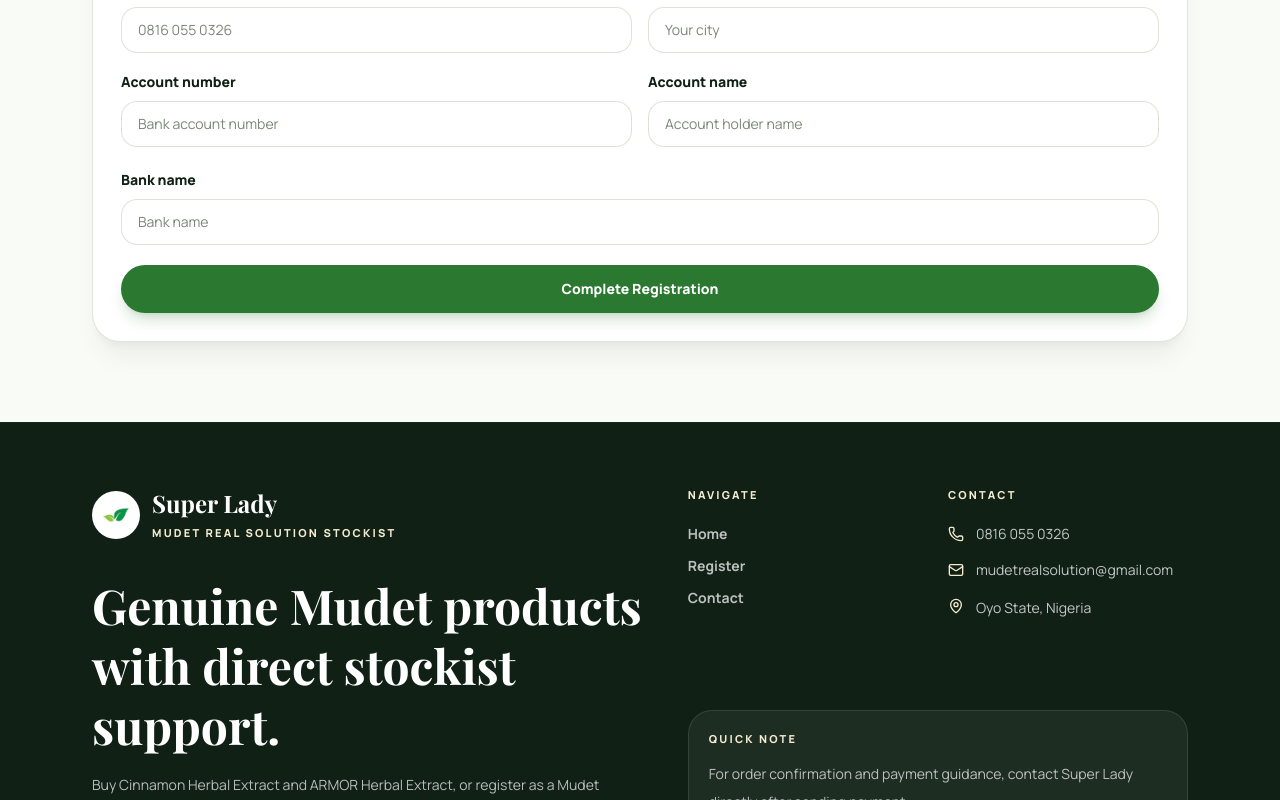
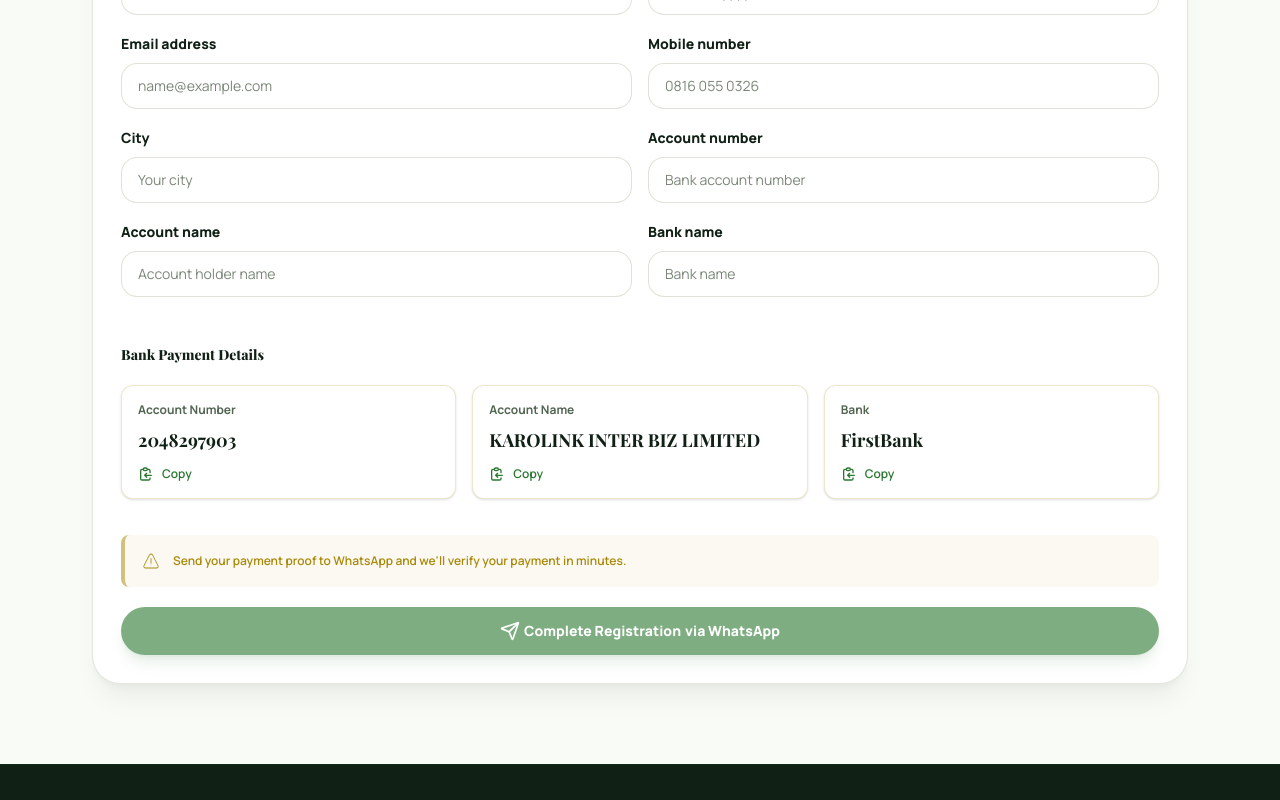
Before and after one commit to youngbee08/mudet_stockist, a React (Vite) app: page /register in a window 1280 px wide. Shown: the part 620-1420 px from the top of the page. Built offline with nearby package versions, Linux system fonts and the light colour scheme.

Commit message:
refactor: change the logic and scope of registration page

```diff
--- a/src/pages/Affiliate.tsx
+++ b/src/pages/Affiliate.tsx
@@ -1,7 +1,17 @@
 import React, { useMemo, useState } from "react";
 import { toast } from "sonner";
 import { motion } from "framer-motion";
-import {  Check} from "lucide-react";
+import { Check, Send } from "lucide-react";
+import { HiOutlineClipboardCopy } from "react-icons/hi";
+import { CiWarning } from "react-icons/ci";
+
+const BANK_DETAILS = {
+  accountNumber: "2048297903",
+  accountName: "KAROLINK INTER BIZ LIMITED",
+  bank: "FirstBank",
+  whatsappPhone: "2348160550326",
+  displayPhone: "0816 055 0326",
+};
 
 const packages = [
   { id: "lunch", name: "Lunch", price: 14000, pv: 10, products: "1 bottle" },
@@ -47,6 +57,7 @@ const Affiliate: React.FC = () => {
   const [selectedPackage, setSelectedPackage] = useState(packages[0].id);
   const [form, setForm] = useState({
     fullName: "",
+    userName: "",
     gender: "",
     dob: "",
     email: "",
@@ -65,15 +76,15 @@ const Affiliate: React.FC = () => {
 
   const isCompleted = useMemo(
     () =>
-      !!(
-        form.fullName.trim() &&
+      !!(form.fullName.trim() && form.userName,
+      form.gender.trim() &&
+        form.dob.trim() &&
         form.email.trim() &&
         form.phone.trim() &&
         form.city.trim() &&
         form.accountNumber.trim() &&
         form.accountName.trim() &&
-        form.bankName.trim()
-      ),
+        form.bankName.trim()),
     [form],
   );
 
@@ -83,10 +94,68 @@ const Affiliate: React.FC = () => {
       setForm((current) => ({ ...current, [key]: event.target.value }));
     };
 
+  const handleCopyAccountNumber = async (text: string, label: string) => {
+    try {
+      await navigator.clipboard.writeText(text);
+      toast.success(`${label} copied.`);
+    } catch {
+      toast.error("Copy failed. Please copy manually.");
+    }
+  };
+
+  const formatWhatsAppMessage = () => {
+    return `*📌 MUDET REGISTRATION 📌*
+
+*═══════════════════════════════*
+*SPONSOR & PACKAGE INFORMATION*
+*═══════════════════════════════*
+Sponsor Username: mercy01
+Reg. Package: ${selectedPackageDetails.name}
+Price: NGN ${selectedPackageDetails.price.toLocaleString()}
+PV Points: ${selectedPackageDetails.pv}
+Products: ${selectedPackageDetails.products}
+
+*═══════════════════════════════*
+*NEW MEMBER DETAILS*
+*═══════════════════════════════*
+Username: ${form.userName}
+Full Name: ${form.fullName}
+Gender: ${form.gender}
+Date Of Birth: ${form.dob}
+Active E-mail: ${form.email}
+Mobile No: ${form.phone}
+Pick up City: ${form.city}
+
+*═══════════════════════════════*
+*ACCOUNT DETAILS*
+*═══════════════════════════════*
+Account No: ${form.accountNumber}
+Account Name: ${form.accountName}
+Bank Name: ${form.bankName}
+`.trim();
+  };
+
+  const getMissingFields = (): string[] => {
+    const missing: string[] = [];
+    if (!form.fullName.trim()) missing.push("Full Name");
+    if (!form.userName.trim()) missing.push("Username");
+    if (!form.gender.trim()) missing.push("Gender");
+    if (!form.dob.trim()) missing.push("Date of Birth");
+    if (!form.email.trim()) missing.push("Email");
+    if (!form.phone.trim()) missing.push("Mobile Number");
+    if (!form.city.trim()) missing.push("City");
+    if (!form.accountNumber.trim()) missing.push("Account Number");
+    if (!form.accountName.trim()) missing.push("Account Name");
+    if (!form.bankName.trim()) missing.push("Bank Name");
+    return missing;
+  };
+
   const handleSubmit = (event: React.FormEvent) => {
     event.preventDefault();
-    if (!isCompleted) {
-      toast.error("Please fill all registration and account details.");
+
+    const missingFields = getMissingFields();
+    if (missingFields.length > 0) {
+      toast.error(`Missing: ${missingFields.join(", ")}`);
       return;
     }
 
@@ -94,10 +163,18 @@ const Affiliate: React.FC = () => {
       sponsor: "mercy01",
       package: selectedPackageDetails.name,
       ...form,
+      paymentInfo: BANK_DETAILS,
+      dateISO: new Date().toISOString(),
+      status: "sent_to_whatsapp",
     };
     sessionStorage.setItem("mudetRegistration", JSON.stringify(registration));
+
+    const message = encodeURIComponent(formatWhatsAppMessage());
+    const whatsappUrl = `https://wa.me/${BANK_DETAILS.whatsappPhone}?text=${message}`;
+    window.open(whatsappUrl, "_blank");
+
     setSubmitted(true);
-    toast.success("Registration details saved. We will contact you soon.");
+    toast.success("Opening WhatsApp with your registration details.");
   };
 
   return (
@@ -114,28 +191,27 @@ const Affiliate: React.FC = () => {
               <div className="mx-auto flex h-14 w-14 items-center justify-center rounded-full bg-primary text-white">
                 <Check className="h-7 w-7" />
               </div>
-              <p className="mt-5 section-kicker">Registration saved</p>
+              <p className="mt-5 section-kicker">Registration sent</p>
               <h2 className="mt-3 font-display text-3xl font-bold text-neutral-dark">
                 Thank you for registering.
               </h2>
               <p className="mt-3 text-sm leading-7 text-neutral-soft">
-                Super Lady will review your package choice and contact you with
-                the next steps.
-              </p>
-            </div>
-            <div className="grid gap-3 rounded-3xl border border-primary/10 bg-white p-5">
-              <p className="section-kicker">Selected package</p>
-              <p className="text-2xl font-extrabold text-neutral-dark">
-                {selectedPackageDetails.name}
-              </p>
-              <p className="text-sm font-bold text-primary">
-                NGN {selectedPackageDetails.price.toLocaleString()} /{" "}
-                {selectedPackageDetails.pv} PV /{" "}
-                {selectedPackageDetails.products}
+                Your details have been prepared for WhatsApp. Please complete
+                payment to the account below and send proof on WhatsApp.
               </p>
             </div>
           </div>
         ) : (
+          <div className="flex flex-col gap-4">
+            <div>
+              <h2 className="text-xl lg:text-3xl font-extrabold text-neutral-dark">
+                Complete Registration
+              </h2>
+              <p className="text-sm leading-7 text-neutral-soft">
+                Choose a startup package to access exclusive herbal extracts,
+                and store sponsor bonuses.
+              </p>
+            </div>
             <form className="grid gap-5" onSubmit={handleSubmit}>
               <div>
                 <label className="text-sm font-extrabold text-neutral-dark">
@@ -148,7 +224,8 @@ const Affiliate: React.FC = () => {
                 >
                   {packages.map((pkg) => (
                     <option key={pkg.id} value={pkg.id}>
-                    {pkg.name} - NGN {pkg.price.toLocaleString()} - {pkg.pv} PV
+                      {pkg.name} - NGN {pkg.price.toLocaleString()} - {pkg.pv}{" "}
+                      PV
                     </option>
                   ))}
                 </select>
@@ -157,33 +234,32 @@ const Affiliate: React.FC = () => {
               <div className="rounded-3xl border border-primary/10 bg-secondary p-5">
                 <div className="flex items-start justify-between gap-4">
                   <div>
-                  <p className="section-kicker">Selected</p>
                     <h2 className="mt-2 text-2xl font-extrabold text-neutral-dark">
                       {selectedPackageDetails.name}
                     </h2>
                   </div>
-                <p className="rounded-full bg-white px-4 py-2 text-sm font-extrabold text-primary shadow-sm">
-                  {selectedPackageDetails.pv} PV
-                </p>
                 </div>
                 <p className="mt-3 text-sm font-bold text-neutral-soft">
                   NGN {selectedPackageDetails.price.toLocaleString()} includes{" "}
-                {selectedPackageDetails.products}.
+                  {selectedPackageDetails.products} &{" "}
+                  {selectedPackageDetails.pv} point value(pv).
                 </p>
               </div>
 
               <div className="grid gap-4 sm:grid-cols-2">
                 {[
                   ["fullName", "Full name", "Your full name"],
+                  ["userName", "Username", "Your username"],
                   ["gender", "Gender", "Male / Female"],
                   ["dob", "Date of birth", ""],
-                ["email", "Active email", "name@example.com"],
+                  ["email", "Email address", "name@example.com"],
                   ["phone", "Mobile number", "0816 055 0326"],
-                ["city", "Pickup city", "Your city"],
+                  ["city", "City", "Your city"],
                   ["accountNumber", "Account number", "Bank account number"],
                   ["accountName", "Account name", "Account holder name"],
+                  ["bankName", "Bank name", "Bank name"],
                 ].map(([key, label, placeholder]) => (
-                <div key={key}>
+                  <div key={key as string}>
                     <label className="text-sm font-extrabold text-neutral-dark">
                       {label}
                     </label>
@@ -197,29 +273,97 @@ const Affiliate: React.FC = () => {
                       }
                       value={form[key as keyof typeof form]}
                       onChange={handleChange(key as keyof typeof form)}
-                    placeholder={placeholder}
+                      placeholder={placeholder as string}
                       className="field-control"
                     />
                   </div>
                 ))}
               </div>
 
-            <div>
-              <label className="text-sm font-extrabold text-neutral-dark">
-                Bank name
-              </label>
-              <input
-                value={form.bankName}
-                onChange={handleChange("bankName")}
-                placeholder="Bank name"
-                className="field-control"
-              />
+              <div className="mt-7 flex flex-col gap-5">
+                <h3 className="text-sm font-extrabold text-neutral-dark">
+                  Bank Payment Details
+                </h3>
+
+                <div className="grid gap-4 sm:grid-cols-3">
+                  <div className="rounded-xl border border-accent/20 bg-white p-4 shadow-sm">
+                    <p className="text-xs font-bold text-neutral-soft">
+                      Account Number
+                    </p>
+                    <p className="mt-2 font-display text-lg font-bold text-neutral-dark">
+                      {BANK_DETAILS.accountNumber}
+                    </p>
+                    <button
+                      onClick={() =>
+                        handleCopyAccountNumber(
+                          BANK_DETAILS.accountNumber,
+                          "Account number",
+                        )
+                      }
+                      className="mt-3 flex items-center gap-2 text-xs font-semibold text-primary transition hover:text-primary/80"
+                    >
+                      <HiOutlineClipboardCopy className="h-4 w-4" />
+                      Copy
+                    </button>
                   </div>
 
-            <button type="submit" className="btn-primary w-full">
-              Complete Registration
+                  <div className="rounded-xl border border-accent/20 bg-white p-4 shadow-sm">
+                    <p className="text-xs font-bold text-neutral-soft">
+                      Account Name
+                    </p>
+                    <p className="mt-2 font-display text-lg font-bold text-neutral-dark">
+                      {BANK_DETAILS.accountName}
+                    </p>
+                    <button
+                      onClick={() =>
+                        handleCopyAccountNumber(
+                          BANK_DETAILS.accountName,
+                          "Account name",
+                        )
+                      }
+                      className="mt-3 flex items-center gap-2 text-xs font-semibold text-primary transition hover:text-primary/80"
+                    >
+                      <HiOutlineClipboardCopy className="h-4 w-4" />
+                      Copy
+                    </button>
+                  </div>
+
+                  <div className="rounded-xl border border-accent/20 bg-white p-4 shadow-sm">
+                    <p className="text-xs font-bold text-neutral-soft">Bank</p>
+                    <p className="mt-2 font-display text-lg font-bold text-neutral-dark">
+                      {BANK_DETAILS.bank}
+                    </p>
+                    <button
+                      onClick={() =>
+                        handleCopyAccountNumber(BANK_DETAILS.bank, "Bank name")
+                      }
+                      className="mt-3 flex items-center gap-2 text-xs font-semibold text-primary transition hover:text-primary/80"
+                    >
+                      <HiOutlineClipboardCopy className="h-4 w-4" />
+                      Copy
+                    </button>
+                  </div>
+                </div>
+
+                <div className="mt-4 rounded-lg border-l-4 border-accent/50 bg-accent/5 p-4">
+                  <p className="text-xs font-semibold text-accent flex items-center gap-3">
+                    <CiWarning size={20} /> Send your payment proof to WhatsApp
+                    and we'll verify your payment in minutes.
+                  </p>
+                </div>
+              </div>
+
+              <button
+                type="submit"
+                disabled={!isCompleted}
+                className="btn-primary w-full flex items-center justify-center gap-1 disabled:opacity-50 disabled:cursor-not-allowed"
+              >
+                <Send className="h-5 w-5" />
+                Complete Registration{" "}
+                <span className="hidden lg:flex">via WhatsApp</span>
               </button>
             </form>
+          </div>
         )}
       </motion.div>
     </section>
--- a/src/pages/Contact.tsx
+++ b/src/pages/Contact.tsx
@@ -49,9 +49,12 @@ const Contact: React.FC = () => {
       <div className="surface-card p-5 sm:p-7 lg:p-8">
         <div className="flex items-start justify-between gap-4">
           <div>
-            <h2 className="mt-2 text-3xl font-extrabold text-neutral-dark">
+            <h2 className="mt-2 text-xl lg:text-3xl font-extrabold text-neutral-dark">
               Continue on WhatsApp
             </h2>
+            <p className="text-sm leading-7 text-neutral-soft">
+              Feel free to reach out if you have any questions or feedback.
+            </p>
           </div>
         </div>
 
--- a/src/pages/Purchase.tsx
+++ b/src/pages/Purchase.tsx
@@ -1,7 +1,7 @@
 import React, { useEffect, useMemo, useState } from "react";
 import { toast } from "sonner";
 import { HiOutlineClipboardCopy } from "react-icons/hi";
-import { Minus, Plus,  Send,  } from "lucide-react";
+import { Minus, Plus, Send } from "lucide-react";
 import productDetails from "../lib/productDetails";
 import { CiWarning } from "react-icons/ci";
 const makeOrderId = () => `ORD-${Math.floor(10000 + Math.random() * 90000)}`;
@@ -128,16 +128,14 @@ Quantity: ${orderData.qty}
   return (
     <section className="mt-10">
       <div className="surface-card p-5 sm:p-7 lg:p-8">
-        <div className="flex items-start justify-between gap-4">
-          <div>
-            <h2 className="mt-2 font-display text-3xl font-bold text-neutral-dark">
-              Place Your Order
-            </h2>
-            <p className="mt-3 text-sm leading-7 text-neutral-soft">
-              Select your product, provide your details, and we'll send your
-              order to WhatsApp for processing.
-            </p>
-          </div>
+        <div>
+          <h2 className="mt-2 font-display text-3xl font-bold text-neutral-dark">
+            Place Your Order
+          </h2>
+          <p className="text-sm leading-7 text-neutral-soft">
+            Select your product, provide your details, and send your order
+            to WhatsApp for processing.
+          </p>
         </div>
 
         <div className="mt-7 rounded-3xl border border-primary/10 bg-linear-to-br from-primary/5 to-secondary p-5">
@@ -252,7 +250,6 @@ Quantity: ${orderData.qty}
           </h3>
 
           <div className="grid gap-4 sm:grid-cols-3">
-            {/* Account Number */}
             <div className="rounded-xl border border-accent/20 bg-white p-4 shadow-sm">
               <p className="text-xs font-bold text-neutral-soft">
                 Account Number
```
Lines whose indentation alone changed are shown as unchanged.
